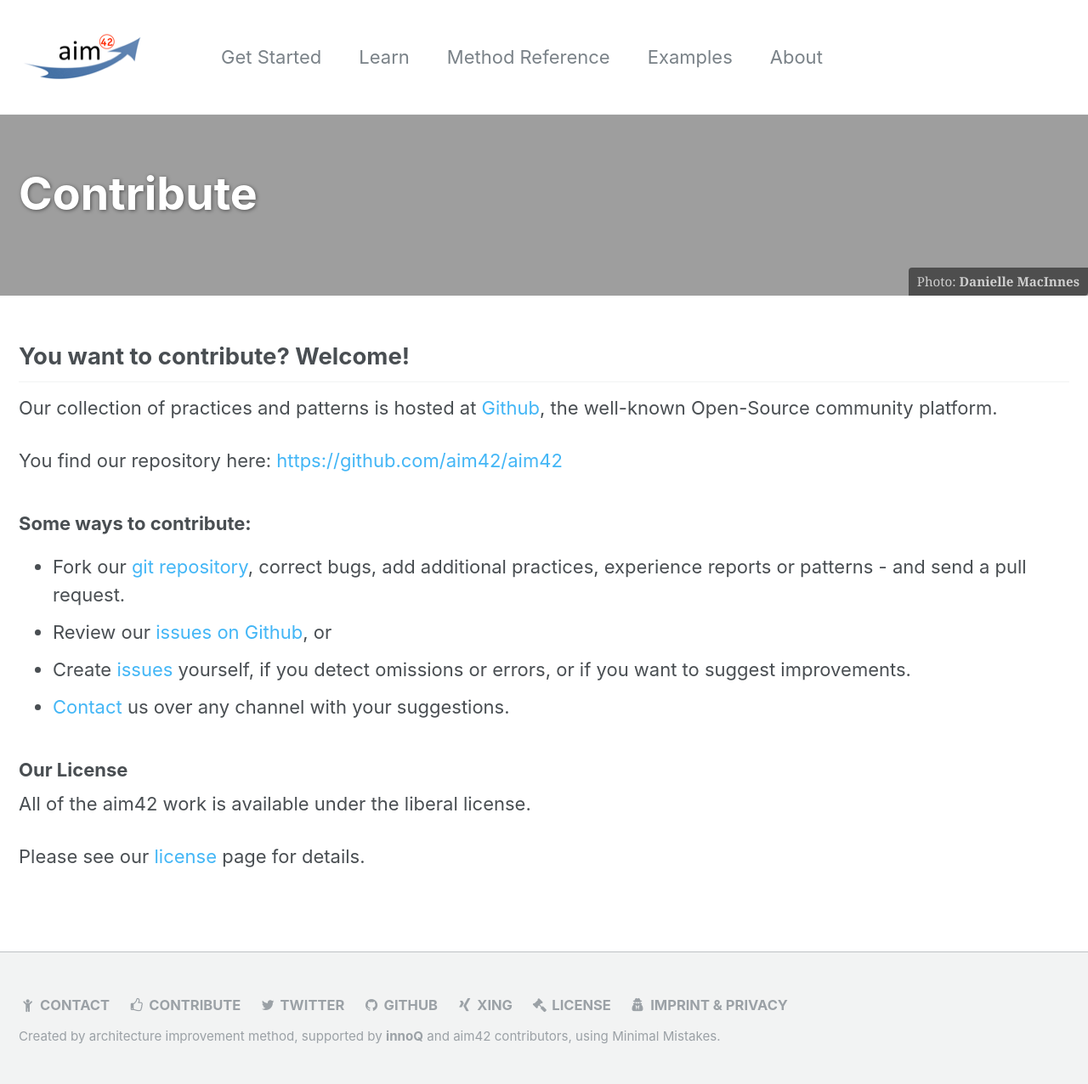
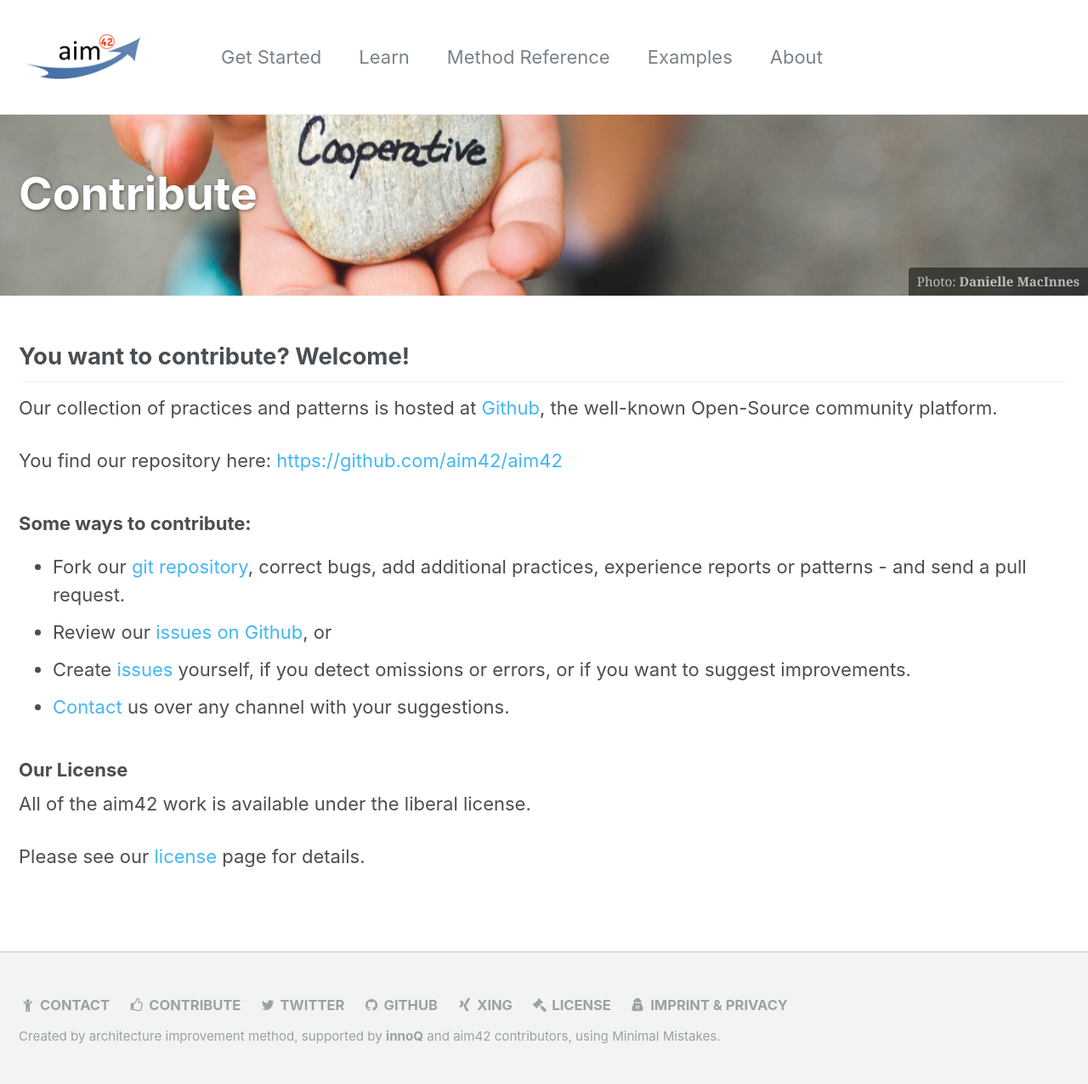
Before and after one commit to aim42/aim42.org-site, a Jekyll site: the page built from _pages/contribute.md, in a window 1280 px wide. Shown: the whole page at 85% size. Built offline with Jekyll 4.4.1, drawn with Linux system fonts in a browser that asks for light colours.

Commit message:
compressed contribute-splash, moved original

```diff
--- a/_pages/contribute.md
+++ b/_pages/contribute.md
@@ -2,7 +2,7 @@
 title: "Contribute"
 layout: splash
 header:
-  overlay_image: /images/cooperate-splash.jpg
+  overlay_image: /images/splash/cooperate-splash-1200px.jpg
   caption: "Photo: [**Danielle MacInnes**](https://unsplash.com/photos/PhD_YRuJXCM)"
 
 permalink: /contribute
```
Also changed, not shown: images/splash/cooperate-splash-1200px.jpg (added), 2 other files.
